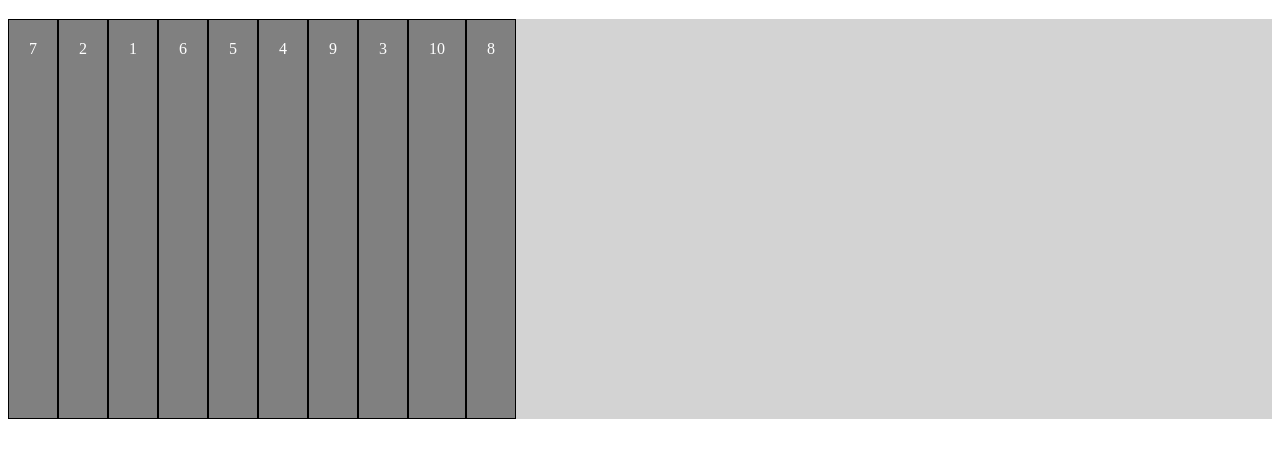
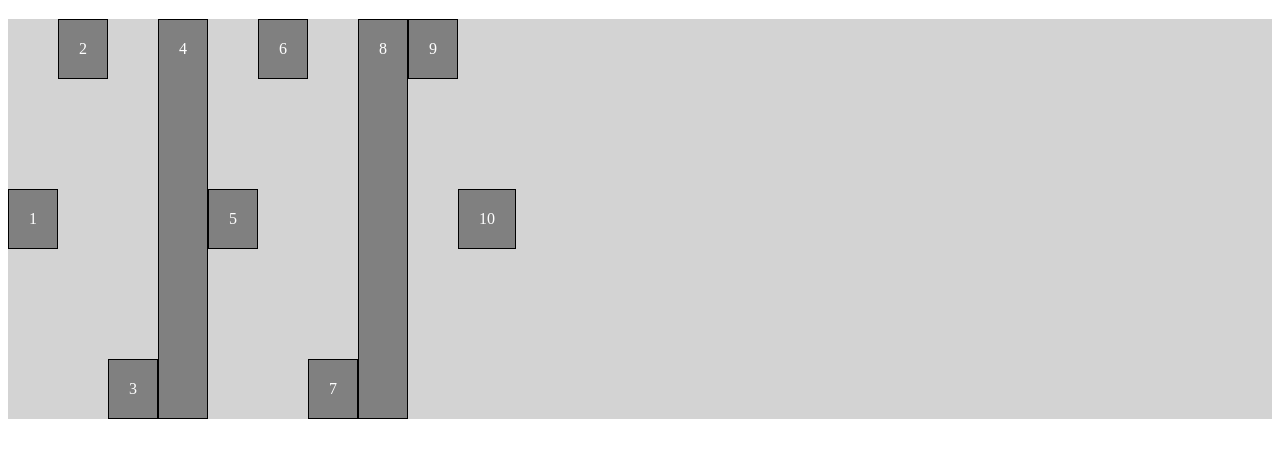
Before and after one commit to LeandroMenesesAzevedo/Modulo05-Curso-HTML-CSS, a plain HTML site: page flexbox/flex008/index.html in a window 1280 px wide. Shown: the part 61-518 px from the top of the page. Drawn offline with Linux system fonts and the light colour scheme.

Commit message:
Utilizando align-self

```diff
--- a/flexbox/flex008/index.html
+++ b/flexbox/flex008/index.html
@@ -25,43 +25,43 @@
         }
 
         div#q1{
-                order: 0;
+                align-self: center;
         }
 
         div#q2{
-            order: -1;
+            align-self: self-start;
         }
 
         div#q3{
-            order: 5;
+            align-self: self-end;
         }
 
         div#q4{
-            order: 2;
+            align-self: stretch;
         }
 
         div#q5{
-            order: 1;
+            align-self: center;
         }
 
         div#q6{
-            order: 0;
+            align-self: self-start;
         }
 
         div#q7{
-            order: -4;
+            align-self: self-end;
         }
 
         div#q8{
-            order: 10;
+            align-self: stretch;
         }
 
         div#q9{
-            order: 4;
+            align-self: self-start;
         }
 
         div#q10{
-            order: 8;
+            align-self: center;
         }
     </style>
 </head>
```
